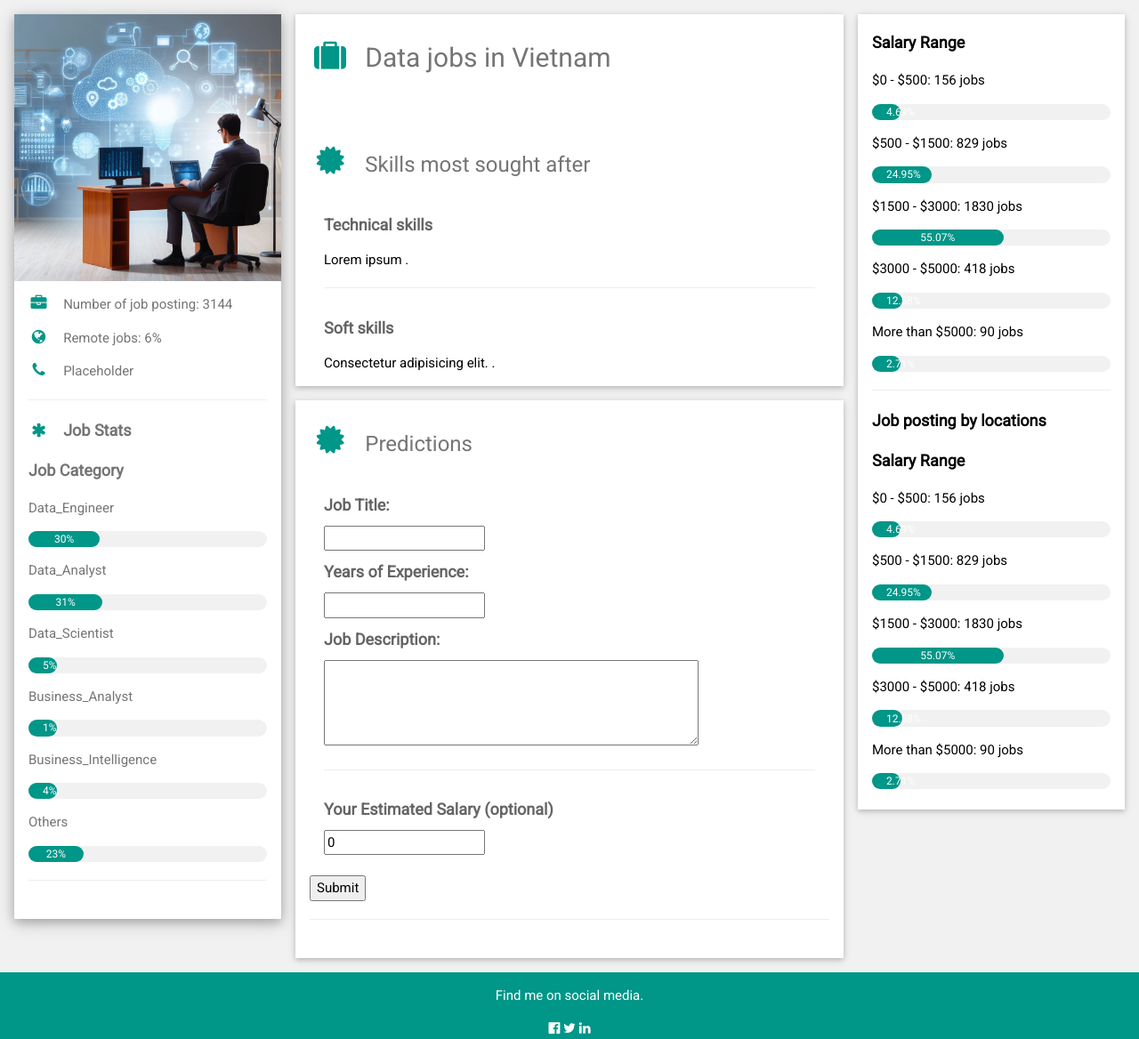
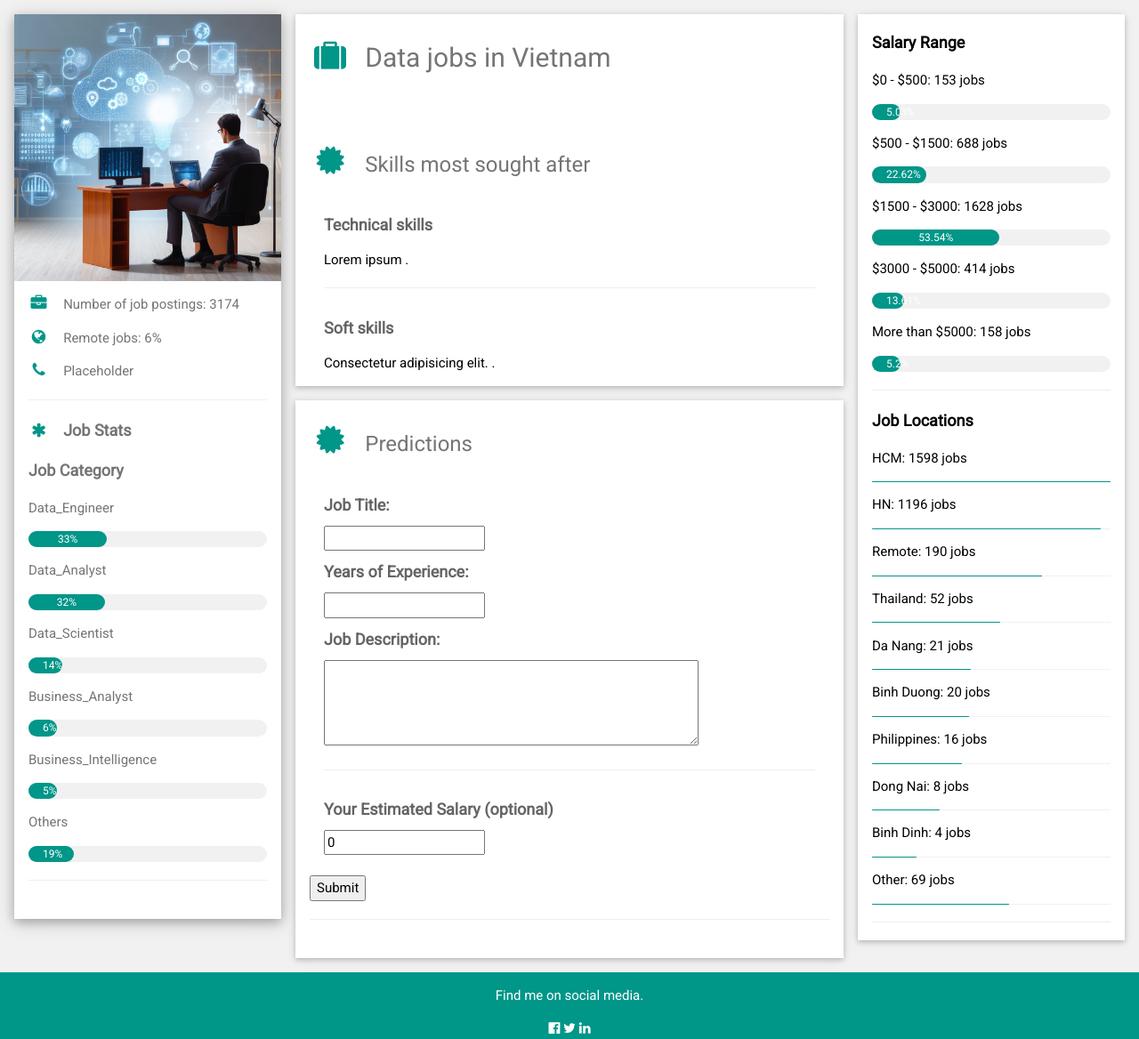
Before and after one commit to phuocnguyen90/Data_Job_Analysis, a Flask app: page / in a window 1280 px wide. Shown: the whole page at 89% size. Run offline with Flask 3, Linux system fonts and the light colour scheme; parts of the project's set-up code (start-up, migrations or seed data) failed here and were passed over.

Commit message:
Update web UI for job location display

```diff
--- a/app.py
+++ b/app.py
@@ -3,6 +3,7 @@ from predict import get_category, format_prediction, category_names
 import json
 import subprocess
 from collections import OrderedDict
+import math
 
 
 
@@ -14,8 +15,8 @@ app = Flask(__name__, template_folder="templates")
 
 
 def index():
-    job_category, formatted_salaries = load_and_format_job_percentages()
-    return render_template('index.html', job_percentages=job_category, formatted_salaries=formatted_salaries)
+    job_category, formatted_salaries, formatted_locations, actual_percentages, log_scaled_widths, total_jobs = load_and_format_job_data()
+    return render_template('index.html', job_percentages=job_category, formatted_salaries=formatted_salaries, formatted_locations=formatted_locations, actual_percentages=actual_percentages, log_scaled_widths=log_scaled_widths, total_jobs=total_jobs )
 
 
 
@@ -35,22 +36,24 @@ def predict():
         # Format the prediction into a human-readable format
         formatted_prediction = format_prediction(predicted_results)
         print(f"Processed data: {predicted_results}")
-        job_category, formatted_salaries = load_and_format_job_percentages()
+        job_category, formatted_salaries = load_and_format_job_data()
 
         return render_template('index.html', prediction=formatted_prediction, job_percentages=job_category, formatted_salaries=formatted_salaries)
 
 
     return render_template('index.html')
 
-def load_and_format_job_percentages():
+def load_and_format_job_data():
     with open('static/EDA_result.json', 'r') as file:
-        job_percentages_dict = json.load(file)
+        job_data = json.load(file)
 
-    job_category = job_percentages_dict.get('Job_Category')
-    est_salary = job_percentages_dict.get('Est_Salary')
+    job_category = job_data.get('Job_Category')
+    est_salary = job_data.get('Est_Salary')
     formatted_salaries = format_salaries(est_salary)
+    job_location = job_data.get('City_Job_Count')
+    formatted_locations, actual_percentages, log_scaled_widths, total_jobs = format_job_locations(job_location)
 
-    return job_category, formatted_salaries
+    return job_category, formatted_salaries, formatted_locations, actual_percentages, log_scaled_widths, total_jobs
 
 def format_salaries(sal_count):
     salary_map = OrderedDict([
@@ -75,6 +78,50 @@ def format_salaries(sal_count):
 
     return processed_salaries
 
+def format_job_locations(job_location, exclude_location='VN'):
+
+    # Remove the specified location
+    if exclude_location in job_location:
+        excluded_count = job_location.pop(exclude_location)
+    else:
+        excluded_count = 0
+
+    # Sort locations by job count and select the top 9
+    sorted_locations = sorted(job_location.items(), key=lambda x: x[1], reverse=True)
+    top_locations = sorted_locations[:9]
+
+    # Sum the counts of all other locations plus the excluded location count
+    other_count = sum(count for loc, count in sorted_locations[9:]) + excluded_count
+
+    formatted_locations = OrderedDict()
+    for loc, count in top_locations:
+        formatted_locations[loc] = count
+
+    # Add the "Other" category
+    if other_count > 0:
+        formatted_locations['Other'] = other_count
+
+    total_jobs = sum(formatted_locations.values())
+    actual_percentages = {loc: (count / total_jobs * 100) for loc, count in formatted_locations.items()}
+
+
+    # Find the maximum log count for scaling
+    max_log_count = math.log(max(formatted_locations.values(), default=1))
+    # Calculate the logarithmic scale for the width of each bar
+    log_scaled_widths = {}
+
+
+    for loc, count in formatted_locations.items():
+        if count > 0:
+            log_count = math.log(count)
+            scaled_width = (log_count / max_log_count) * 100
+        else:
+            scaled_width = 0
+        log_scaled_widths[loc] = round(scaled_width, 2)
+
+    return formatted_locations, actual_percentages, log_scaled_widths, total_jobs
+
+
 
 
 if __name__ == '__main__':
--- a/config.py
+++ b/config.py
@@ -67,7 +67,7 @@ remove_words = ['data','year','least','working','business',
         'processing','hn','kinh','nghi','experience','relevant'
     ]
 
-file_path_train = os.path.join('dataset', 'merged_files.csv')
+file_path_train = os.path.join('dataset', 'Data_Jobs.csv')
 file_path_deploy = os.path.join('dataset', 'data_job_new.csv')
 
 
--- a/functions/visualization.py
+++ b/functions/visualization.py
@@ -13,9 +13,9 @@ from collections import Counter
 from sklearn.metrics.pairwise import cosine_similarity
 # Import config from the parent directory
 import os
+import sys
 current_dir = os.path.dirname(os.path.abspath(__file__))
 parent_dir = os.path.dirname(current_dir)
-import sys
 sys.path.append(parent_dir)
 import config
 
--- a/static/EDA_result.json
+++ b/static/EDA_result.json
@@ -1,2 +1 @@
-{"Job_Category": {"Data_Engineer": 30, "Data_Analyst": 31, "Data_Scientist": 5, "Business_Analyst": 1, "Business_Intelligence": 4, "Others": 23},
-"Est_Salary": {"1500-3000": 1830, "500-1500": 829, "3000-5000": 418, "0-500": 156, "More than 5000": 90}}
+{"Job_Category": {"Data_Engineer": 33, "Data_Analyst": 32, "Data_Scientist": 14, "Business_Analyst": 6, "Business_Intelligence": 5, "Others": 19}, "Est_Salary": {"1500-3000": 1628, "500-1500": 688, "3000-5000": 414, "More than 5000": 158, "0-500": 153}, "City_Job_Count": {"HCM": 1598, "HN": 1196, "Remote": 190, "Thailand": 52, "VN": 24, "Da Nang": 21, "Binh Duong": 20, "Philippines": 16, "Dong Nai": 8, "Binh Dinh": 4, "Bac Ninh": 4, "BR-VT": 4, "Singapore": 3, "Quang Ngai": 3, "Nha Trang": 2, "Japan": 2, "UK": 2, "Malaysia": 2, "Quang Nam": 2, "Can Tho": 2, "Finland": 2, "Long An": 2, "Gia Lai": 1, "VN*": 1, "Cambodia": 1, "Korea": 1, "Khanh Hoa": 1, "Hai Duong": 1, "VN ( HN": 1, "Canada": 1, "Hoa Binh": 1, "Quy Nhon": 1, "Hong Kong": 1, "`HN": 1, "EU": 1, "Philipines": 1, "An Giang": 1}}
--- a/templates/index.html
+++ b/templates/index.html
@@ -88,7 +88,8 @@ html,body,h1,h2,h3,h4,h5,h6 {font-family: "Roboto", sans-serif}
           </div>
 
           <div class="w3-container">
-            <p><i class="fa fa-briefcase fa-fw w3-margin-right w3-large w3-text-teal"></i>Number of job posting: 3144</p>
+            <p><i class="fa fa-briefcase fa-fw w3-margin-right w3-large w3-text-teal"></i>Number of job postings: {{ total_jobs }}</p>
+
 
             <p><i class="fa fa-globe fa-fw w3-margin-right w3-large w3-text-teal"></i>Remote jobs: 6%</p>
             <p><i class="fa fa-phone fa-fw w3-margin-right w3-large w3-text-teal"></i>Placeholder</p>
@@ -244,22 +245,22 @@ html,body,h1,h2,h3,h4,h5,h6 {font-family: "Roboto", sans-serif}
         <hr>
 
 
-        <p class="w3-large w3-text-theme"><b>Job posting by locations</b></p>
+
 
         <div class="job_location">
-          <p class="w3-large w3-text-theme"><b>Salary Range</b></p>
-          {% for bin, salaryInfo in formatted_salaries.items() %}
-            <p class="salary_range_row">
-              {{ salaryInfo.formatted }}: {{ salaryInfo.count }} jobs
-            </p>
-            <div class="w3-light-grey w3-round-xlarge w3-small">
-              <div class="w3-container w3-center w3-round-xlarge w3-teal" style="width:{{ salaryInfo.percentage }}%">
-                {{ salaryInfo.percentage }}%
-              </div>
-            </div>
-          {% endfor %}
+          <p class="w3-large w3-text-theme"><b>Job Locations</b></p>
+              {% for location, count in formatted_locations.items() %}
+                  <p class="job_location_row">
+                      {{ location }}: {{ count }} jobs
+                  </p>
+                  <div class="w3-light-grey w3-round-xlarge w3-small">
+                      <div class="w3-container w3-center w3-round-xlarge w3-teal" style="width:{{ log_scaled_widths[location] }}%">
+                          <!-- The width is log-scaled -->
+                      </div>
+                  </div>
+              {% endfor %}
         </div>
-        <br>
+        <hr>
 
       </div>
       <!-- End Right Column -->
```
Also changed, not shown: functions/EDA.py (+10 -6 lines), 3 other files.
